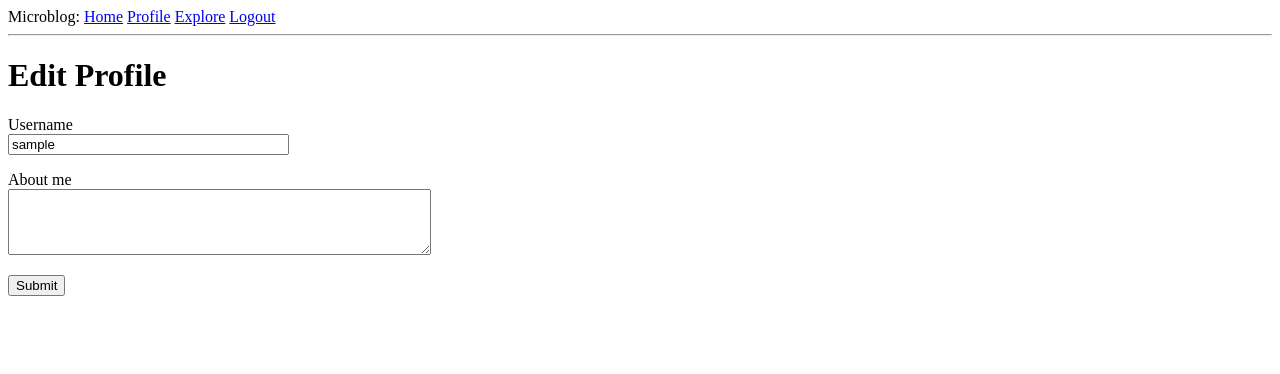
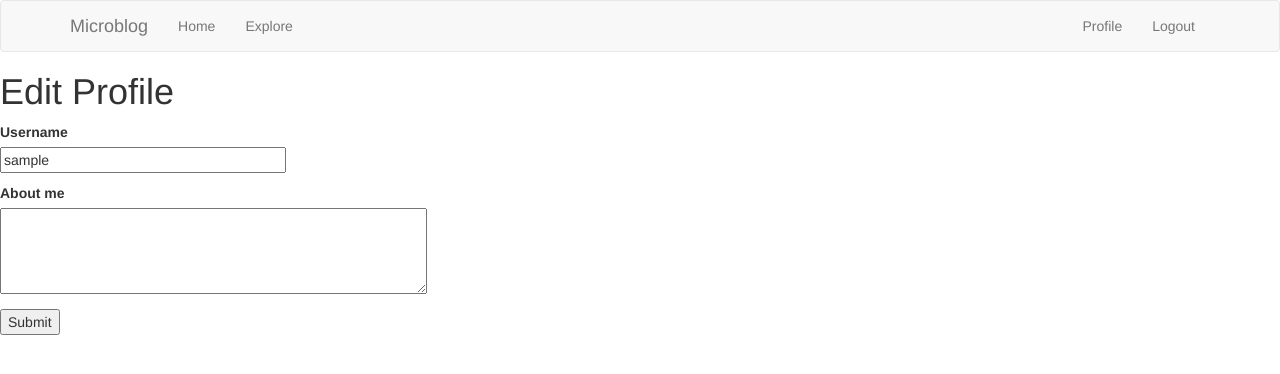
Before and after one commit to daraffleur/microblog, a Flask app: page /edit_profile in a window 1280 px wide. Shown: the top 374 px of the page. Run offline with Flask 2, Linux system fonts and the light colour scheme; the visitor is signed in with stand-in values (Sample User, id 1); data comes from the database, SQL or seed files in the repository; some libraries are stand-ins or nearby versions.

Commit message:
Redesigned base template with Flask Bootsrap

```diff
--- a/microblog/app/templates/base.html
+++ b/microblog/app/templates/base.html
@@ -1,35 +1,51 @@
-<!DOCTYPE html>
-<html lang="en">
-<head>
-    <meta charset="UTF-8">
-    {% if title %}
-        <title>{{ title }} - microblog</title>
+{% extends 'bootstrap/base.html' %}
+
+{% block title %}
+    {% if title %}{{ title }} - Microblog{% else %}Welcome to Microblog{% endif %}
+{% endblock %}
+
+{% block navbar %}
+    <nav class="navbar navbar-default">
+        <div class="container">
+            <div class="navbar-header">
+                <button type="button" class="navbar-toggle collapsed" data-toggle="collapse"
+                        data-target="#bs-example-navbar-collapse-1" aria-expanded="false">
+                    <span class="sr-only">Toggle navigation</span>
+                    <span class="icon-bar"></span>
+                    <span class="icon-bar"></span>
+                    <span class="icon-bar"></span>
+                </button>
+                <a class="navbar-brand" href="{{ url_for('index') }}">Microblog</a>
+            </div>
+            <div class="collapse navbar-collapse" id="bs-example-navbar-collapse-1">
+                <ul class="nav navbar-nav">
+                    <li><a href="{{ url_for('index') }}">Home</a></li>
+                    <li><a href="{{ url_for('explore') }}">Explore</a></li>
+                </ul>
+                <ul class="nav navbar-nav navbar-right">
+                    {% if current_user.is_anonymous %}
+                        <li><a href="{{ url_for('login') }}">Login</a></li>
                     {% else %}
-        <title>microblog</title>
+                        <li><a href="{{ url_for('user', username=current_user.username) }}">Profile</a></li>
+                        <li><a href="{{ url_for('logout') }}">Logout</a></li>
                     {% endif %}
-</head>
-<body>
-<div>
-    Microblog:
-    <a href={{ url_for("index") }}>Home</a>
-    {% if current_user.is_anonymous %}
-        <a href={{ url_for("login") }}>Login</a>
-    {% else %}
-        <a href={{ url_for("user", username=current_user.username) }}>Profile</a>
-        <a href={{ url_for('explore') }}>Explore</a>
-        <a href={{ url_for("logout") }}>Logout</a>
-    {% endif %}
+                </ul>
             </div>
-<hr>
+        </div>
+    </nav>
+{% endblock %}
+
+{% block content %}
+    <div class="container">
         {% with messages = get_flashed_messages() %}
             {% if messages %}
-        <ul>
                 {% for message in messages %}
-                <li>{{ message }}</li>
+                    <div class="alert alert-info" role="alert">{{ message }}</div>
                 {% endfor %}
-        </ul>
             {% endif %}
         {% endwith %}
-{% block content %}{% endblock %}
-</body>
-</html>
+
+        {# application content needs to be provided in the app_content block #}
+        {% block app_content %}{% endblock %}
+    </div>
+{% endblock %}
```
Lines whose indentation alone changed are shown as unchanged.
